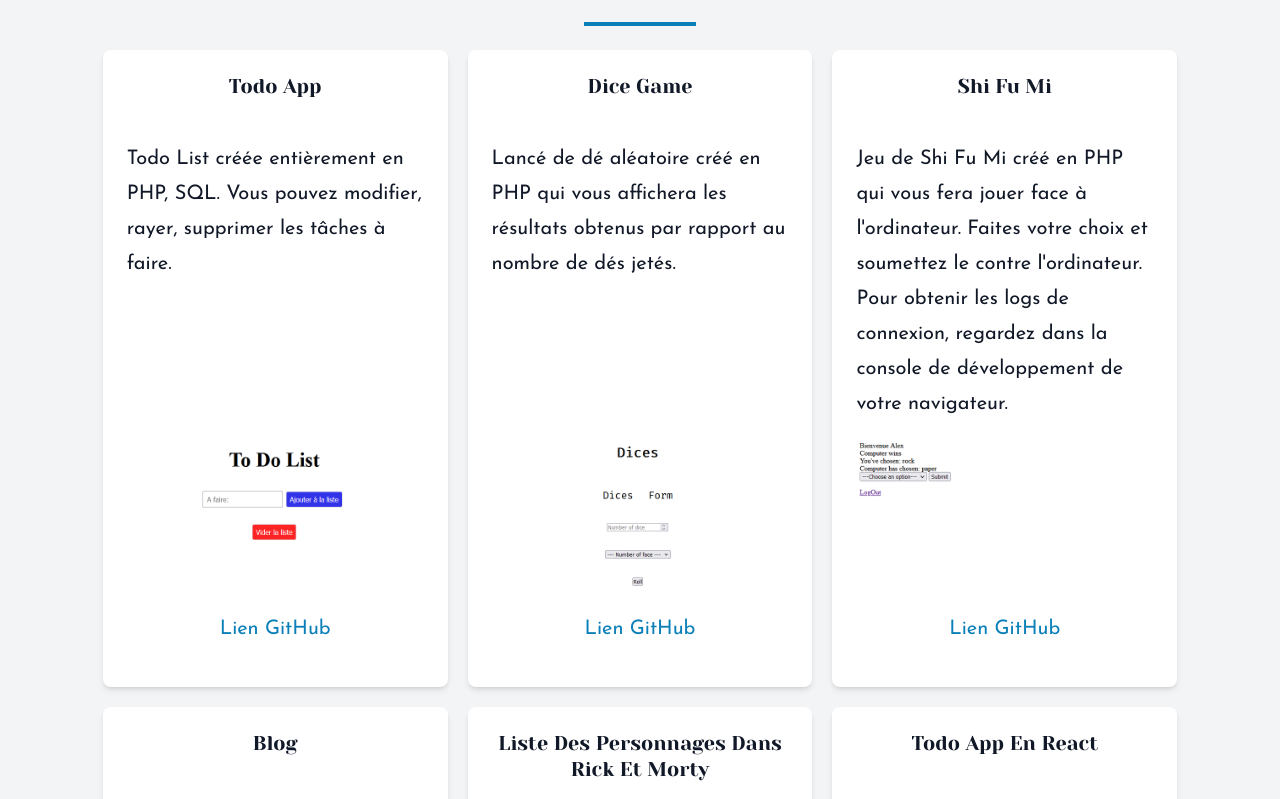
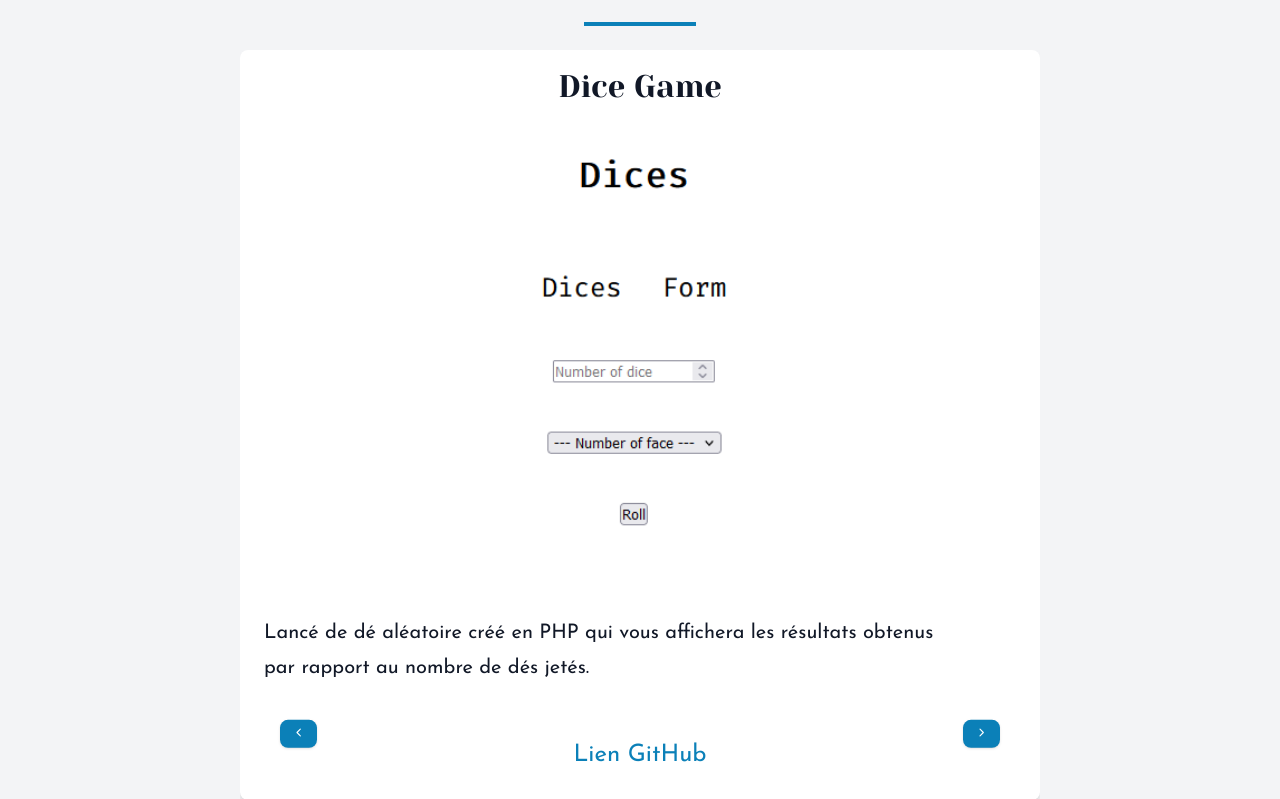
Before and after one commit to Kazimor-5/portfolio-react-project, a React (Create React App) app: page / in a window 1280 px wide. Shown: the part 1101-1900 px from the top of the page. Built offline with nearby package versions, Linux system fonts and the light colour scheme; the HTML template or start-up script is replaced by a standard one.

Commit message:
changing all project section, adding bg on navbar

```diff
--- a/src/App.js
+++ b/src/App.js
@@ -1,8 +1,8 @@
-import Navbar from './Navbar';
-import Presentation from './Presentation';
-import Projects from './Projects';
-import Skills from './Skills';
-import SocialLinks from './SocialLinks';
+import Navbar from './components/Navbar';
+import Presentation from './components/Presentation';
+import Skills from './components/Skills';
+import Slider from './components/Slider';
+import SocialLinks from './components/SocialLinks';
 
 const App = () => {
   return (
@@ -13,7 +13,7 @@ const App = () => {
       </header>
       <div className='separate'></div>
       <Presentation />
-      <Projects />
+      <Slider />
       <Skills />
       <SocialLinks />
     </main>
--- a/src/Image.js
+++ /dev/null
@@ -1,42 +0,0 @@
-import { data } from './data';
-
-const Image = () => {
-  return data.map((item) => {
-    const { id, name, text, gitlink, link, img } = item;
-    return (
-      <div className='cell' key={id}>
-        <h5 className='title'>{name}</h5>
-        <p className='text-project'>{text}</p>
-        <img src={img} alt={name} className='img' />
-        <div className='link-container'>
-          {gitlink ? (
-            <a
-              href={gitlink}
-              target='_blank'
-              className='link-project'
-              rel='noreferrer'
-            >
-              Lien GitHub
-            </a>
-          ) : (
-            ''
-          )}
-          {link ? (
-            <a
-              href={link}
-              target='_blank'
-              className='link-project'
-              rel='noreferrer'
-            >
-              Lien du site
-            </a>
-          ) : (
-            ''
-          )}
-        </div>
-      </div>
-    );
-  });
-};
-
-export default Image;
--- a/src/Projects.js
+++ /dev/null
@@ -1,15 +0,0 @@
-import Image from './Image';
-
-const Projects = () => {
-  return (
-    <section className='section-project' id='project'>
-      <h3 className='title about-project'>mes projets</h3>
-      <div className='title-underline'></div>
-      <article className='article-project'>
-        <Image />
-      </article>
-    </section>
-  );
-};
-
-export default Projects;
--- /dev/null
+++ b/src/components/Button.js
@@ -0,0 +1,44 @@
+// ! FILES
+import { FiChevronLeft, FiChevronRight } from 'react-icons/fi';
+import { data } from '../data';
+
+const Button = ({ setIndex }) => {
+  const checkIndex = (i) => {
+    if (i > data.length - 1) {
+      return 0;
+    }
+
+    if (i < 0) {
+      return data.length - 1;
+    }
+
+    return i;
+  };
+
+  const prevSlide = () => {
+    setIndex((i) => {
+      let newIndex = i - 1;
+      return checkIndex(newIndex);
+    });
+  };
+
+  const nextSlide = () => {
+    setIndex((i) => {
+      let newIndex = i + 1;
+      return checkIndex(newIndex);
+    });
+  };
+
+  return (
+    <>
+      <button className='btn prev-btn' onClick={prevSlide}>
+        <FiChevronLeft />
+      </button>
+      <button className='btn next-btn' onClick={nextSlide}>
+        <FiChevronRight />
+      </button>
+    </>
+  );
+};
+
+export default Button;
--- a/src/Navbar.js
+++ b/src/components/Navbar.js
@@ -1,6 +1,6 @@
 import { FaBars, FaTimes } from 'react-icons/fa';
 import { useRef } from 'react';
-import { navLinks } from './data';
+import { navLinks } from '../data';
 
 const Navbar = () => {
   const nav = useRef(null);
--- /dev/null
+++ b/src/components/Slide.js
@@ -0,0 +1,39 @@
+const Slide = ({ data, position }) => {
+  const { name, id, text, img, link, gitlink } = data;
+
+  return (
+    <div key={id} className={`slide ${position}`}>
+      <h3 className='title name-project'>{name}</h3>
+      <img src={img} alt={name} className='img' />
+      <p className='text-project'>{text}</p>
+      <div className='link-container'>
+        {gitlink ? (
+          <a
+            href={gitlink}
+            rel='noreferrer'
+            target={'_blank'}
+            className='link-project'
+          >
+            Lien GitHub
+          </a>
+        ) : (
+          ''
+        )}
+        {link ? (
+          <a
+            href={link}
+            rel={'noreferrer'}
+            target={'_blank'}
+            className='link-project'
+          >
+            Lien du site
+          </a>
+        ) : (
+          ''
+        )}
+      </div>
+    </div>
+  );
+};
+
+export default Slide;
--- /dev/null
+++ b/src/components/Slider.js
@@ -0,0 +1,55 @@
+// ! FILES
+import { data } from '../data';
+import { useState, useEffect } from 'react';
+// ! COMPONENTS
+import Slide from './Slide';
+import Button from './Button';
+
+const Slider = () => {
+  const [index, setIndex] = useState(0);
+
+  useEffect(() => {
+    if (index > data.length - 1) {
+      setIndex(0);
+    }
+
+    if (index < 0) {
+      setIndex(data.length - 1);
+    }
+  }, [index]);
+
+  useEffect(() => {
+    let slider = setInterval(() => {
+      setIndex(index + 1);
+    }, 5000);
+
+    return () => {
+      clearInterval(slider);
+    };
+  }, [index]);
+
+  return (
+    <section className='project-slider' id='project'>
+      <h3 className='title about-project'>mes projets</h3>
+      <div className='title-underline'></div>
+      <article className='slides-container'>
+        {data.map((item, i) => {
+          let position = 'next-slide';
+
+          if (i === index) {
+            position = 'active-slide';
+          }
+
+          if (i === index - 1 || (index === 0 && i === data.length - 1)) {
+            position = 'prev-slide';
+          }
+
+          return <Slide key={item.id} data={item} position={position} />;
+        })}
+        <Button setIndex={setIndex} />
+      </article>
+    </section>
+  );
+};
+
+export default Slider;
--- a/src/index.css
+++ b/src/index.css
@@ -217,6 +217,7 @@ body::-webkit-scrollbar-thumb {
   z-index: 999;
   display: flex;
   align-items: center;
+  background-color: var(--black);
 }
 
 .open-btn,
@@ -285,35 +286,92 @@ body::-webkit-scrollbar-thumb {
 
 /* ! ARTCILE PROJET */
 
-.article-project {
-  display: grid;
-  grid-template-columns: repeat(3, 1fr);
-  gap: 1.25rem;
+.project-slider {
+  height: 105vh;
+  width: 90vw;
+  margin: 0 auto;
+  margin-bottom: 1rem;
+  max-width: 1170px;
+  display: flex;
+  flex-direction: column;
+  justify-content: center;
+  align-items: center;
 }
 
-.cell {
-  padding: 1.5rem;
-  background: var(--white);
-  box-shadow: var(--shadow-2);
+.slides-container {
+  height: 100%;
+  max-width: 800px;
+  width: 80vw;
+  margin: 0 auto;
+  position: relative;
+  overflow: hidden;
+}
+
+.slide {
+  position: absolute;
+  left: 0;
+  top: 0;
+  width: 100%;
+  height: 100%;
+  opacity: 0;
+  display: grid;
+  grid-template-columns: 1fr;
+  grid-template-rows: auto 1fr auto auto;
+  background-color: var(--white);
   border-radius: var(--border-radius);
   transition: var(--transition);
-  display: grid;
-  grid-template-rows: auto 1fr auto auto;
+  box-shadow: var(--shadow-2);
+  padding: 0.5rem;
 }
 
-.cell:hover {
-  box-shadow: var(--shadow-4);
+.active-slide {
+  opacity: 1;
+  transform: translateX(0);
 }
 
-.cell:hover .img {
-  transform: scale(0.9);
+.next-slide {
+  transform: translateX(100%);
+}
+
+.prev-slide {
+  transform: translateX(-100%);
+}
+
+.prev-btn,
+.next-btn {
+  position: absolute;
+  bottom: 5%;
+  transform: translateY(-50%);
+}
+
+.next-btn {
+  right: 5%;
+}
+
+.prev-btn {
+  left: 5%;
+}
+
+.name-project {
+  padding: 0.5rem;
+}
+
+.text-project {
+  width: 90%;
+  padding: 1rem;
+  font-size: 1.25rem;
 }
 
 .link-container {
+  width: 100%;
   display: flex;
   align-items: center;
   justify-content: space-around;
   padding: 1rem;
+}
+
+.link-project {
+  font-size: 1.5rem;
 }
 
 .link-project:hover {
@@ -375,15 +433,10 @@ body::-webkit-scrollbar-thumb {
   .show-nav {
     transform: translateY(0);
   }
+}
 
-  .article-project {
-    grid-template-columns: repeat(2, 1fr);
+@media screen and (max-width: 425px) {
+  .link-container {
+    flex-direction: column;
   }
 }
-
-@media screen and (max-width: 650px) {
-  .article-project {
-    grid-template-columns: 1fr;
-    grid-template-rows: repeat(6, 1fr);
-  }
-}
```
Also changed, not shown: src/components/Presentation.js (renamed from src/Presentation.js), src/components/Skills.js (renamed from src/Skills.js), src/components/SocialLinks.js (renamed from src/SocialLinks.js).
